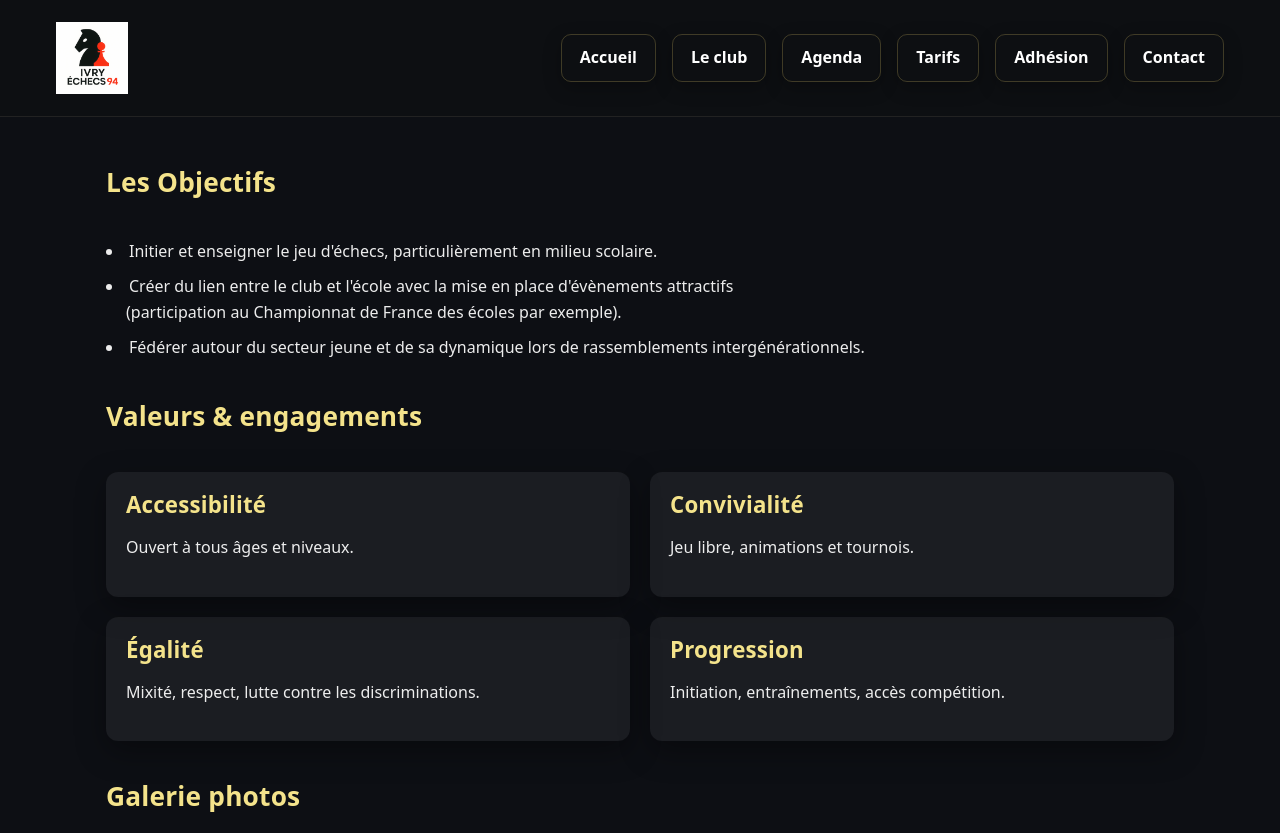
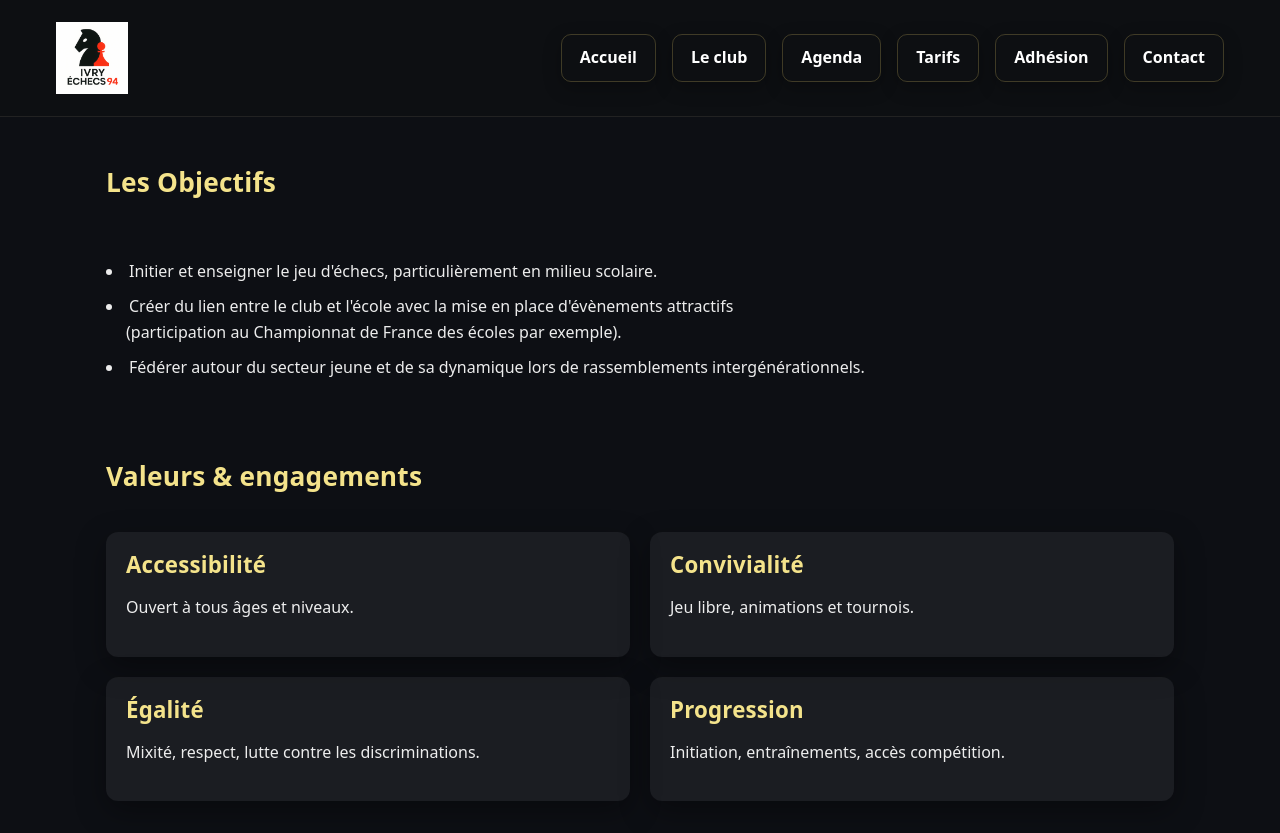
Before and after one commit to Nelwyn64/ivry-echecs-94, a Jekyll site: the page built from about.html, in a window 1280 px wide and 1258 px high. Shown: the top 833 px of the window. Built offline with Jekyll 4.4.1, drawn with Linux system fonts in a browser that asks for light colours.

Commit message:
Update Pages du site “club”

```diff
--- a/about.html
+++ b/about.html
@@ -10,7 +10,7 @@ bg_image: bg-about.jpg
 
 <h2 class="section-title">Les Objectifs</h2>
   <o>
-<p style="margin:40px 0;"></p>
+<p style="margin:60px 0;"></p>
 
 <li>Initier et enseigner le jeu d'échecs, particulièrement en milieu scolaire.
 <p style="margin:10px 0;"></p>
@@ -23,7 +23,7 @@ Créer du lien entre le club et l'école avec la mise en place d'évènements at
 
 <li>Fédérer autour du secteur jeune et de sa dynamique lors de rassemblements intergénérationnels.</o>
 </section>
-<p style="margin:40px 0;"></p>
+<p style="margin:80px 0;"></p>
 
 
 
@@ -39,7 +39,7 @@ Créer du lien entre le club et l'école avec la mise en place d'évènements at
     <div class="card"><h3>Progression</h3><p>Initiation, entraînements, accès compétition.</p></div>
   </div>
 </section>
-<p style="margin:40px 0;"></p>
+<p style="margin:80px 0;"></p>
 
 
 
```
